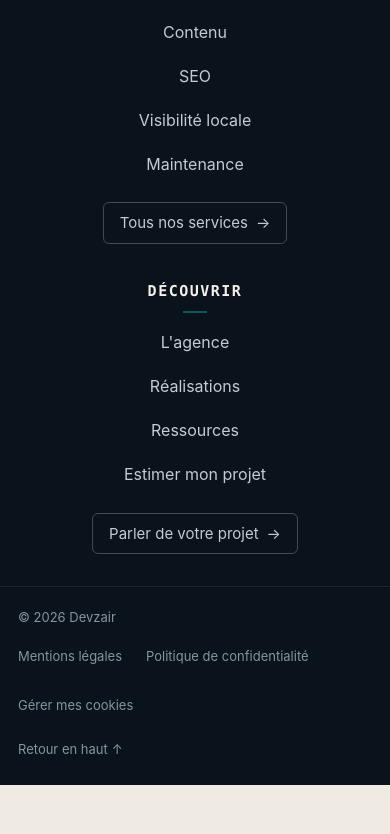
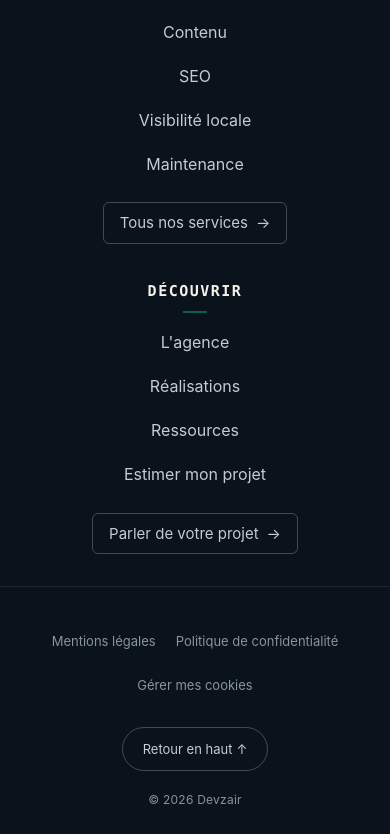
Before and after one commit to Devzair-Officiel/agence, a Nuxt app in the folder apps/web/: page /agence in a window 390 px wide. Shown: the part 5144-5978 px from the top of the page. Before the commit the page ends 5929 px from the top, so only its background shows below. Built offline with nearby package versions, Linux system fonts and the light colour scheme.

Commit message:
footer recentré

```diff
--- a/apps/web/app/components/layout/SiteFooter.vue
+++ b/apps/web/app/components/layout/SiteFooter.vue
@@ -393,7 +393,63 @@ onMounted(() => {
   transform: translateY(-3px);
 }
 
+/*
+ * Mobile : barre légale centrée, alignée sur les colonnes du dessus.
+ * Liens légaux → bouton « Retour en haut » → copyright en dernière ligne.
+ * Seul le copyright (non focusable) est réordonné : l'ordre de tabulation
+ * reste celui du DOM.
+ */
+@media (max-width: 639px) {
+  .site-footer__legal {
+    flex-direction: column;
+    justify-content: center;
+    gap: var(--space-5);
+    padding-block: var(--space-8) var(--space-6);
+    text-align: center;
+  }
+
+  .site-footer__copyright {
+    order: 1;
+    font-size: 0.75rem;
+    letter-spacing: 0.02em;
+  }
+
+  .site-footer__legal-list {
+    justify-content: center;
+    column-gap: var(--space-5);
+    row-gap: 0;
+  }
+
+  .site-footer__legal-link {
+    display: inline-flex;
+    align-items: center;
+    min-height: 2.75rem;
+  }
+
+  .site-footer__back-to-top {
+    min-height: 2.75rem;
+    padding: var(--space-2) var(--space-5);
+    border: 1px solid rgba(196, 203, 211, 0.3);
+    border-radius: 999px;
+    color: var(--color-cream-muted);
+    transition:
+      color 150ms var(--ease-out),
+      border-color 150ms var(--ease-out),
+      transform var(--duration-instant) var(--ease-out);
+  }
+
+  .site-footer__back-to-top:hover,
+  .site-footer__back-to-top:focus-visible {
+    border-color: var(--color-cream-muted);
+  }
+
+  .site-footer__back-to-top:active {
+    transform: scale(0.96);
+  }
+}
+
 @media (prefers-reduced-motion: reduce) {
+  .site-footer__back-to-top:active { transform: none; }
   .site-footer__link,
   .site-footer__cta,
   .site-footer__legal-link,
```
Also changed, not shown: 1 other file (tests, documents, lock files or other folders).
